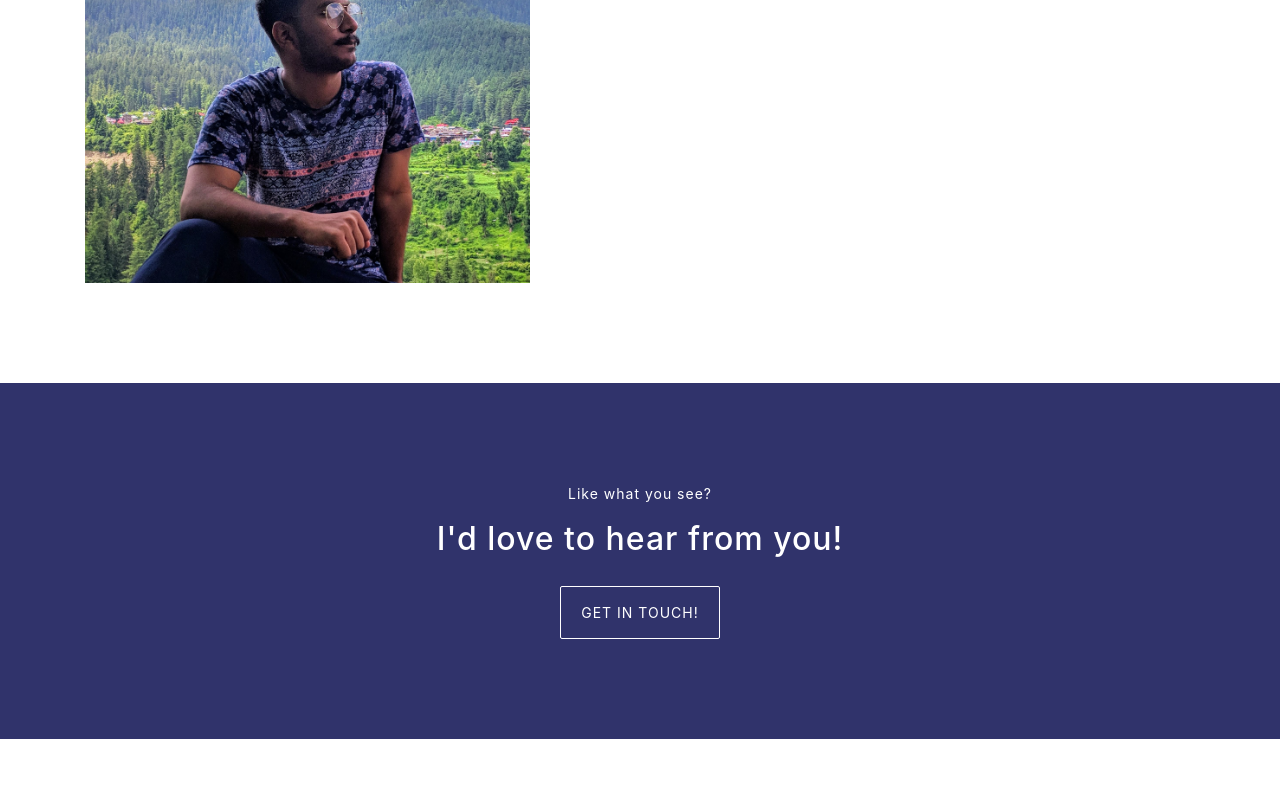
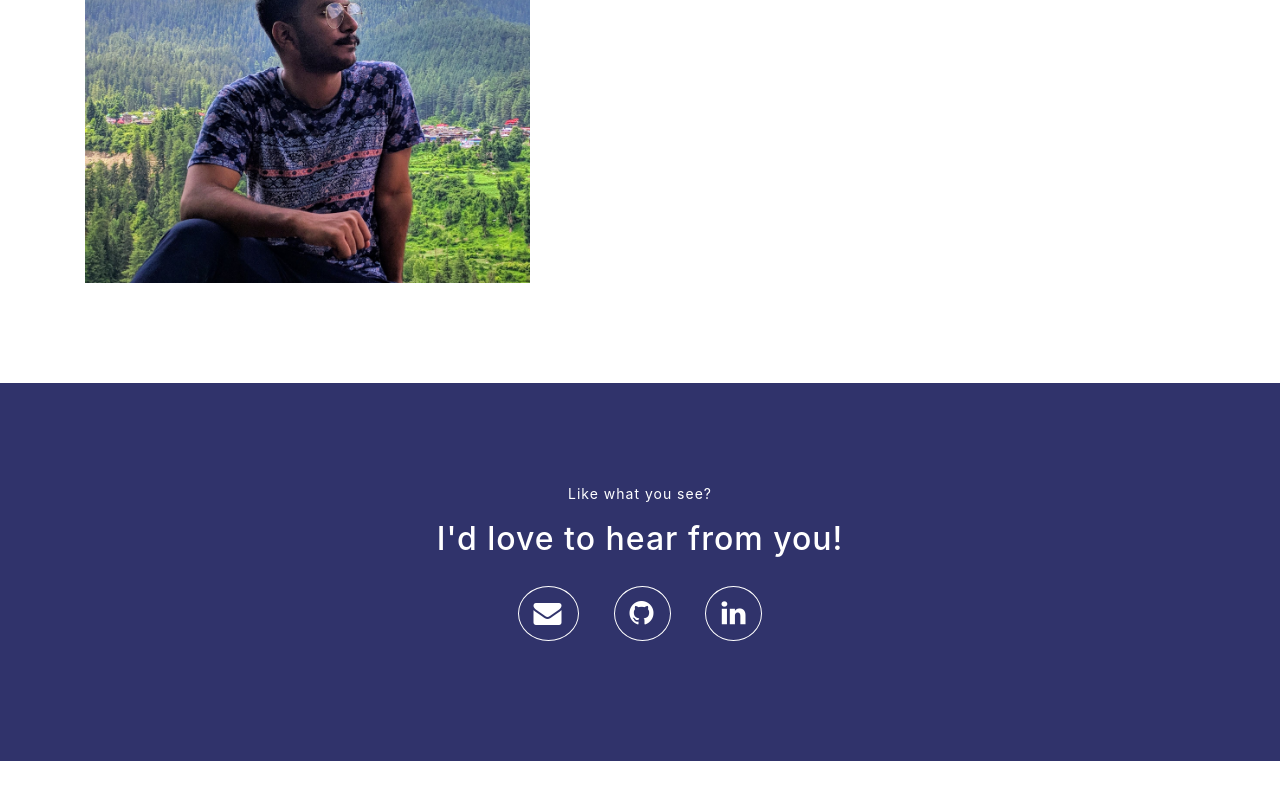
Before and after one commit to vishk95/Portfolio, a plain HTML site: page index.html in a window 1280 px wide. Shown: the part 1238-2038 px from the top of the page. Drawn offline with nearby package versions, Linux system fonts and the light colour scheme.

Commit message:
feat: Added social media links in about section

```diff
--- a/css/style.css
+++ b/css/style.css
@@ -74,12 +74,14 @@ body {
 }
 
 .contactButton {
+
 	color: #fff;
-    padding: 15px 20px;
+    padding: 12px 15px;
     display: inline-block;
-    margin-top: 20px;
+    margin: 20px 15px 20px;
     border: 1px solid #fff;
-    border-radius: 2px;
+	border-radius: 50%;
+
 }
 
 .contactButton:hover {
--- a/index.html
+++ b/index.html
@@ -7,7 +7,7 @@
 
 	<link rel="stylesheet" type="text/css" href="css/style.css">
 
-
+	<link rel="stylesheet" href="https://cdnjs.cloudflare.com/ajax/libs/font-awesome/4.7.0/css/font-awesome.min.css">
 	<script src="https://ajax.googleapis.com/ajax/libs/jquery/3.3.1/jquery.min.js"></script>
 
 </head>
@@ -99,8 +99,12 @@
 
 			<p class="subHeading">Like what you see?</p>
 			<h2>I'd love to hear from you!</h2>
-			<a href="mailTo:vishalat1994@gmail.com" class="contactButton">GET IN TOUCH!</a>
-
+			<a href="mailTo:vishalat1994@gmail.com" class="contactButton"><i class="fa fa-envelope fa-2x" aria-hidden="true"></i>
+			</a>
+			<a href="https://github.com/vishk95" class="contactButton"><i class="fa fa-github fa-2x" aria-hidden="true"></i>
+			</a>
+			<a href="https://www.linkedin.com/in/vishalkardam/" class="contactButton"><i class="fa fa-linkedin fa-2x" aria-hidden="true"></i>
+			</a>
 		</div>
 	</div>
 
```
